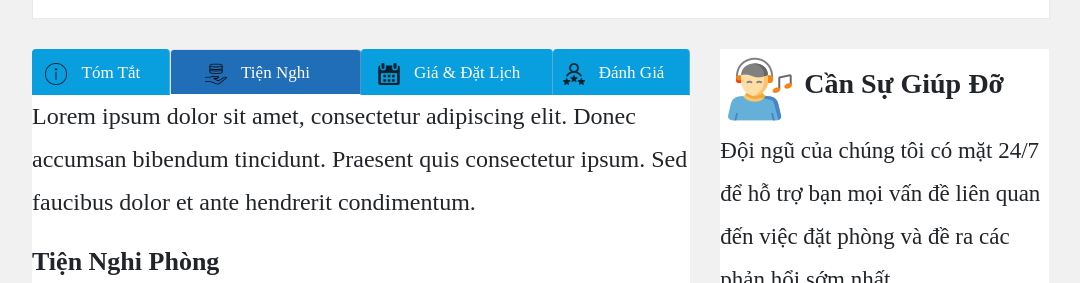
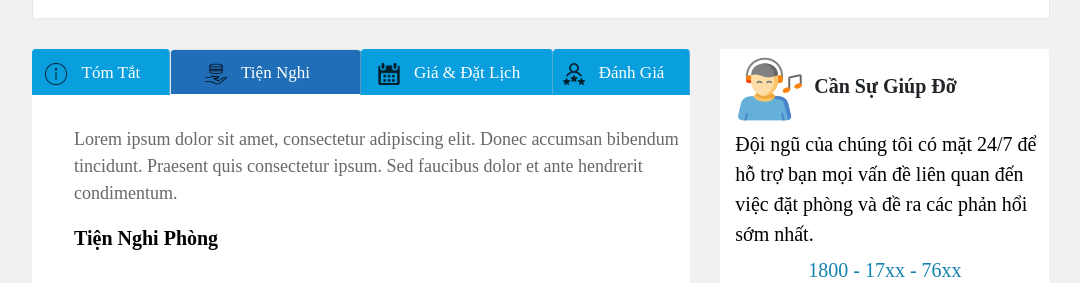
Before and after one commit to nguyenphucduc09081998/Fontend_Design, a plain HTML site: page index.html in a window 1280 px wide. Both pictures are taken after a click on the tab "Tiện Nghi". Shown: the part 517-800 px from the top of the page, without its empty margins (53-1133 px from the left). Drawn offline with nearby package versions, Linux system fonts and the light colour scheme; a web font is replaced by a local one.

Commit message:
upadte css

```diff
--- a/css/index.css
+++ b/css/index.css
@@ -413,6 +413,7 @@
 
 .aaa ul{
     display: flex;
+    margin-bottom: 0px;
 }
 .aaa ul li {
     list-style-type: none;
@@ -420,7 +421,7 @@
     font-family: Times New Roman;
 font-style: normal;
 font-weight: normal;
-font-size: 27px;
+font-size: 18px;
 line-height: 43px;
  }
  .aaa ul img {
@@ -434,12 +435,13 @@
     font-size: 24px;
     line-height: 43px;
  }
+
  .tile_1{
-    font-family: Times New Roman;
+    font-family: Lora;
     font-style: normal;
+    font-size: 20px;
+    color: black;
     font-weight: bold;
-    font-size: 26px;
-    line-height: 43px;
  }
  .content{
      display: flex;
@@ -451,21 +453,24 @@
  font-family: Lora;
 font-style: normal;
 font-weight: bold;
-font-size: 28px;
-line-height: 43px;
+font-size: 20px;
+margin-top: 5px;
+padding-top: 10px;
+
 text-align: center;
 }
 .abc1 img{
     margin: 8px;
-
+padding-left: 10px;
 
 }
 .abc1 .sub_title{
-font-family: Times New Roman;
-font-style: normal;
-font-weight: normal;
-font-size: 23px;
-line-height: 43px;
+    font-family: Lora;
+    font-style: normal;
+    font-size: 20px;
+    color: black;
+   margin-bottom: 0px;
+padding-left: 15px;
 }
 
 
@@ -474,7 +479,7 @@
 font-style: normal;
 text-align: center;
 font-weight: normal;
-font-size: 32px;
+font-size: 20px;
 line-height: 43px;
 color: #1382B1;
 }
@@ -492,7 +497,7 @@
     font-family: Lora;
 font-style: normal;
 font-weight: bold;
-font-size: 19px;
+font-size: 17px;
 margin-bottom: 0px;
 }
 .hhh span{
@@ -500,7 +505,7 @@
 font-family: Lora;
 font-style: normal;
 font-weight: bold;
-font-size: 17px;
+font-size: 16px;
 
 }
 .hhh .sss{
@@ -508,7 +513,7 @@
 font-family: Times New Roman;
 font-style: normal;
 font-weight: normal;
-font-size: 18px;
+font-size: 16px;
 
 }
 .tab_4_des{
--- a/index.html
+++ b/index.html
@@ -217,7 +217,10 @@
 							</div>
 						  </div>
 						  <div role="tabpanel" class="tab-pane fade" id="available">
-							<p class="title">
+							  <div class="info-schedule">
+
+
+							<p class="chu-thich">
 								Lorem ipsum dolor sit amet, consectetur adipiscing elit. Donec accumsan bibendum tincidunt. Praesent quis
 								consectetur ipsum. Sed faucibus dolor et ante hendrerit condimentum.
 							  </p>
@@ -282,7 +285,7 @@
 							  </div>
 
 						  </div>
-
+						</div>
 
 
 
```
